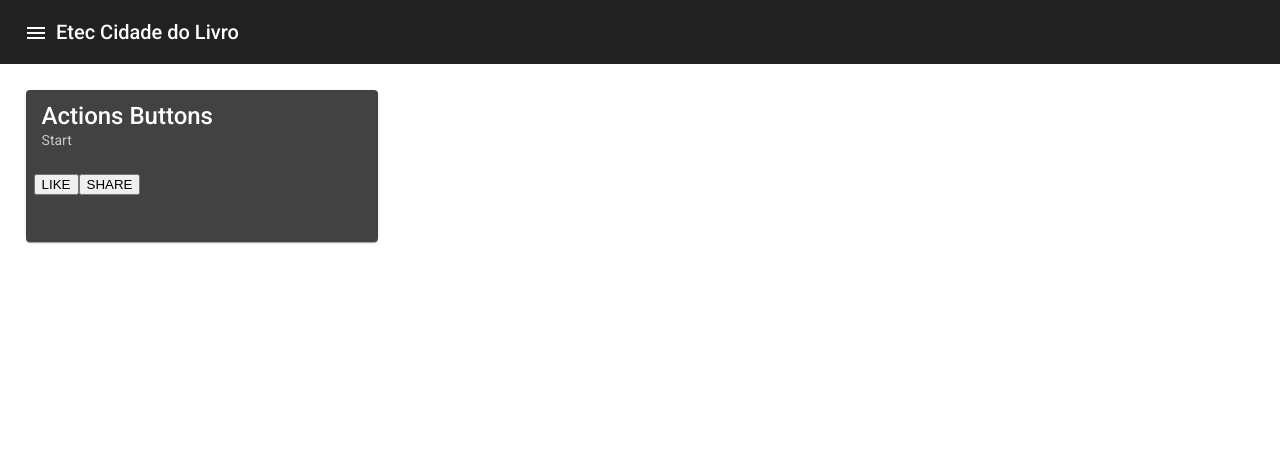
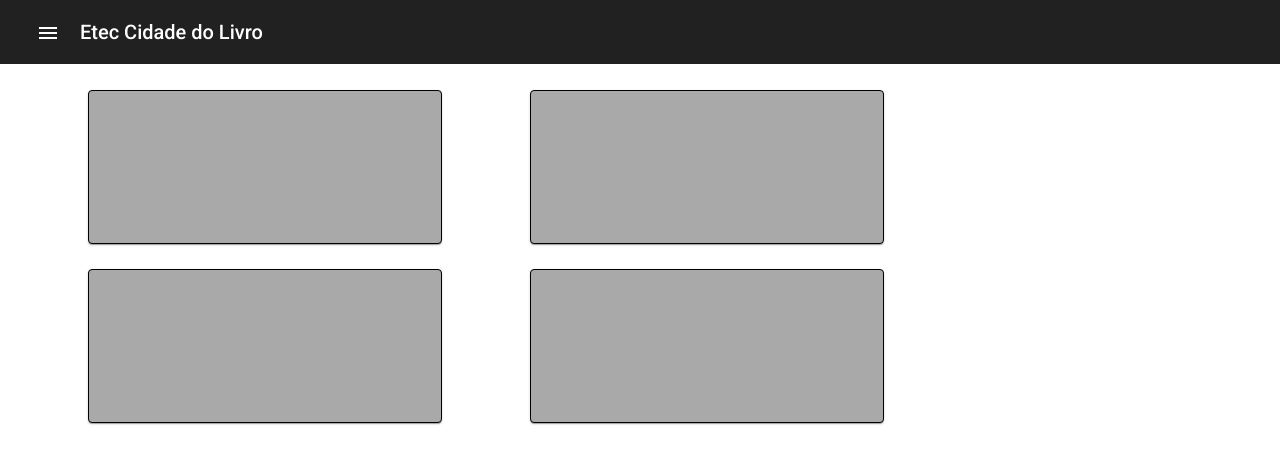
Before and after one commit to joaogomes456/escolaui, an Angular app: page /alunos in a window 1280 px wide. Shown: the top 464 px of the page. Built offline with nearby package versions, Linux system fonts and the light colour scheme.

Commit message:
16/08/2022
Listagem de Cursos incompleta.

Listagem de Alunos não feita.

```diff
--- a/src/app/alunos/listaalunos/listaalunos.component.html
+++ b/src/app/alunos/listaalunos/listaalunos.component.html
@@ -1,8 +1,31 @@
 <mat-card class="aluno">
-  <mat-card-title>Actions Buttons</mat-card-title>
-  <mat-card-subtitle>Start</mat-card-subtitle>
+  <mat-card-title> </mat-card-title>
+  <mat-card-subtitle> </mat-card-subtitle>
   <mat-card-actions>
-    <button mat-button>LIKE</button>
-    <button mat-button>SHARE</button>
+
   </mat-card-actions>
 </mat-card>
+
+<mat-card class="aluno">
+  <mat-card-title> </mat-card-title>
+  <mat-card-subtitle> </mat-card-subtitle>
+  <mat-card-actions>
+
+  </mat-card-actions>
+</mat-card>
+
+<mat-card class="aluno">
+  <mat-card-title> </mat-card-title>
+  <mat-card-subtitle> </mat-card-subtitle>
+  <mat-card-actions>
+
+  </mat-card-actions>
+</mat-card>
+
+<mat-card class="aluno">
+  <mat-card-title> </mat-card-title>
+  <mat-card-subtitle> </mat-card-subtitle>
+  <mat-card-actions>
+
+  </mat-card-actions>
+</mat-card>
--- a/src/app/alunos/listaalunos/listaalunos.component.scss
+++ b/src/app/alunos/listaalunos/listaalunos.component.scss
@@ -2,5 +2,8 @@
   height: 15%;
   width: 25%;
   margin-top: 2%;
-  margin-left: 2%;
+  margin-left: 5.5rem;
+  float:left;
+  background-color: #A9A9A9;
+  border: 0.5px solid #000000;
 }
--- a/src/app/app-routing.module.ts
+++ b/src/app/app-routing.module.ts
@@ -4,7 +4,7 @@ import { RouterModule, Routes } from '@angular/router';
 const routes: Routes = [
 
   {
-    path: '', pathMatch: 'full', redirectTo: 'alunos'
+    path: '', pathMatch: 'full', redirectTo: 'cursos'
   },
 
   {
--- a/src/app/app.component.html
+++ b/src/app/app.component.html
@@ -1,7 +1,12 @@
 <mat-toolbar>
-  <button mat-icon-button class="example-icon" aria-label="Example icon-button with menu icon">
+  <button mat-button [matMenuTriggerFor]="menu" class="menu">
     <mat-icon>menu</mat-icon>
   </button>
+    <mat-menu #menu="matMenu">
+      <button mat-menu-item >Alunos</button>
+      <button mat-menu-item >Cursos</button>
+    </mat-menu>
+
   <span>Etec Cidade do Livro</span>
 </mat-toolbar>
 <router-outlet></router-outlet>
--- a/src/app/cursos/listacursos/listacursos.component.html
+++ b/src/app/cursos/listacursos/listacursos.component.html
@@ -1 +1,16 @@
-<p>listacursos works!</p>
+<table mat-table [dataSource]="dataSource" class="table">
+
+  <!--- Note that these columns can be defined in any order.
+        The actual rendered columns are set as a property on the row definition" -->
+
+
+  <!-- Name Column -->
+  <ng-container matColumnDef="name">
+    <th mat-header-cell *matHeaderCellDef> Nome </th>
+    <td mat-cell *matCellDef="let element"> {{element.name}} </td>
+  </ng-container>
+
+
+  <tr mat-header-row *matHeaderRowDef="displayedColumns"></tr>
+  <tr mat-row *matRowDef="let row; columns: displayedColumns;"></tr>
+</table>
--- a/src/index.html
+++ b/src/index.html
@@ -2,7 +2,7 @@
 <html lang="en">
 <head>
   <meta charset="utf-8">
-  <title>Escolaui</title>
+  <title>Escola</title>
   <base href="/">
   <meta name="viewport" content="width=device-width, initial-scale=1">
   <link rel="icon" type="image/x-icon" href="favicon.ico">
--- a/src/styles.scss
+++ b/src/styles.scss
@@ -1,4 +1,8 @@
 /* You can add global styles to this file, and also import other style files */
 
 html, body { height: 100%; }
-body { margin: 0; font-family: Roboto, "Helvetica Neue", sans-serif; }
+body { margin: 0; padding: 0; font-family: Arial, Helvetica, sans-serif; }
+
+table {
+  width: 100%;
+}
```
Also changed, not shown: src/app/app.module.ts (+7 -1 lines), src/app/core/core.module.ts (added, +12 -0 lines), src/app/core/model.ts (added, +10 -0 lines), src/assets/cursos.json (added, +27 -0 lines).
